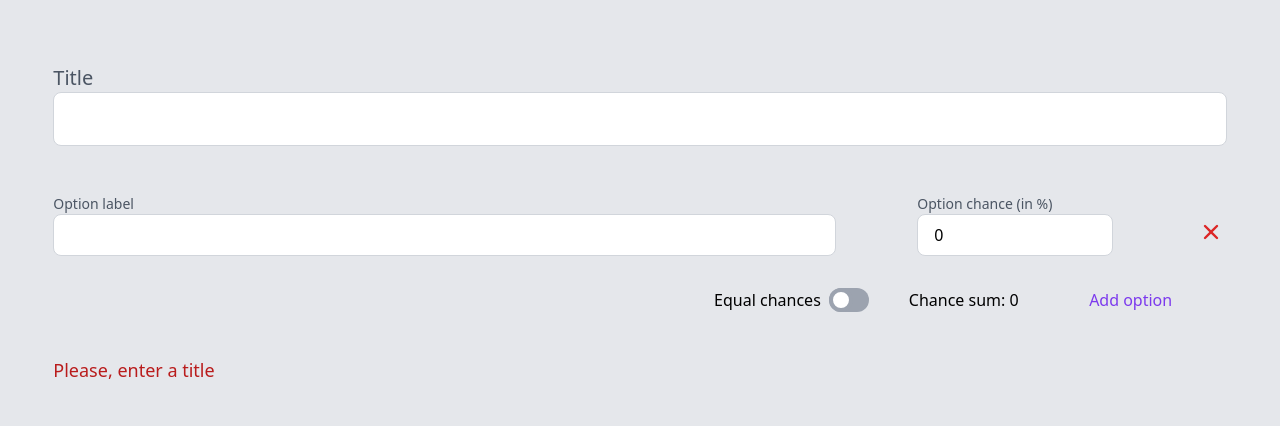
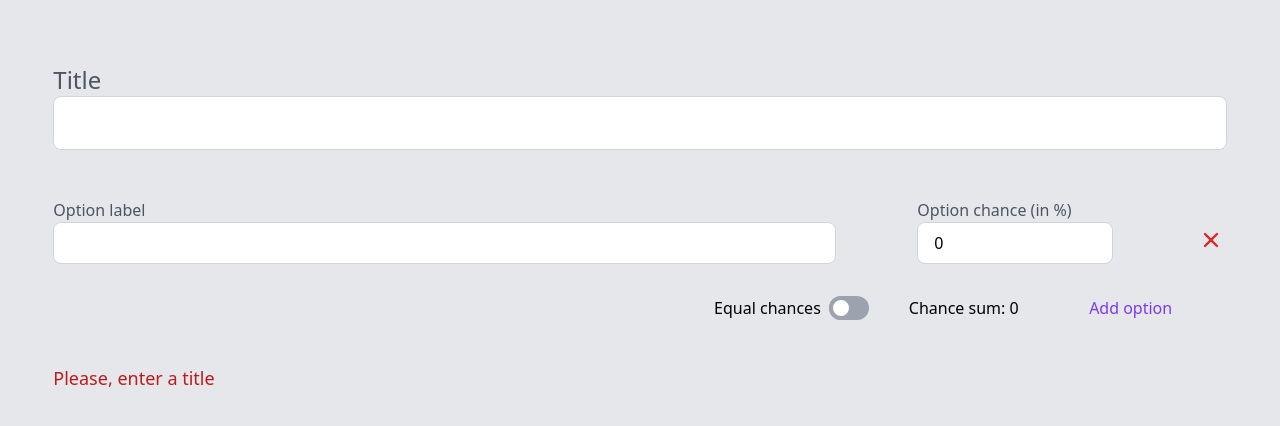
Before and after one commit to abbit/goodluck, a Vue app: page /generate in a window 1280 px wide. Shown: the top 426 px of the page. Built offline with nearby package versions, Linux system fonts and the light colour scheme.

Commit message:
update styles

```diff
--- a/src/components/MyInput.vue
+++ b/src/components/MyInput.vue
@@ -2,7 +2,7 @@
   <input
     v-model="inputValue"
     :name="name"
-    class="bg-white focus:outline-none focus:ring border border-gray-300 rounded-lg py-2 px-4 block appearance-none leading-normal w-full"
+    class="bg-white focus:outline-none focus:ring border border-gray-300 focus:ring-purple-600 rounded-lg py-2 px-4 block appearance-none leading-normal w-full"
   />
 </template>
 
--- a/src/pages/GeneratePage.vue
+++ b/src/pages/GeneratePage.vue
@@ -1,5 +1,5 @@
 <template>
-  <my-label name="title" label="Title" class="text-xl font-medium" />
+  <my-label name="title" label="Title" class="text-2xl font-medium" />
   <my-input
     v-model="state.title"
     name="title"
@@ -13,16 +13,12 @@
     class="flex justify-between items-end mb-5"
   >
     <div class="w-2/3">
-      <my-label name="label" label="Option label" class="text-sm font-light" />
+      <my-label name="label" label="Option label" />
       <my-input v-model="option.label" name="label" type="text" />
     </div>
 
     <div class="w-1/6">
-      <my-label
-        name="lable"
-        label="Option chance (in %)"
-        class="text-sm font-light"
-      />
+      <my-label name="lable" label="Option chance (in %)" />
       <my-input
         v-model="option.chance"
         name="chance"
--- a/src/validators.js
+++ b/src/validators.js
@@ -60,7 +60,5 @@ export const getErrorMessage = (validateStateResult) => {
       return "Please, enter a label's for all options";
     case StateValidEnum.ErrorChanceSum:
       return "Sum of option's chances must be = 100";
-    default:
-      return "Unknown error";
   }
 };
```
